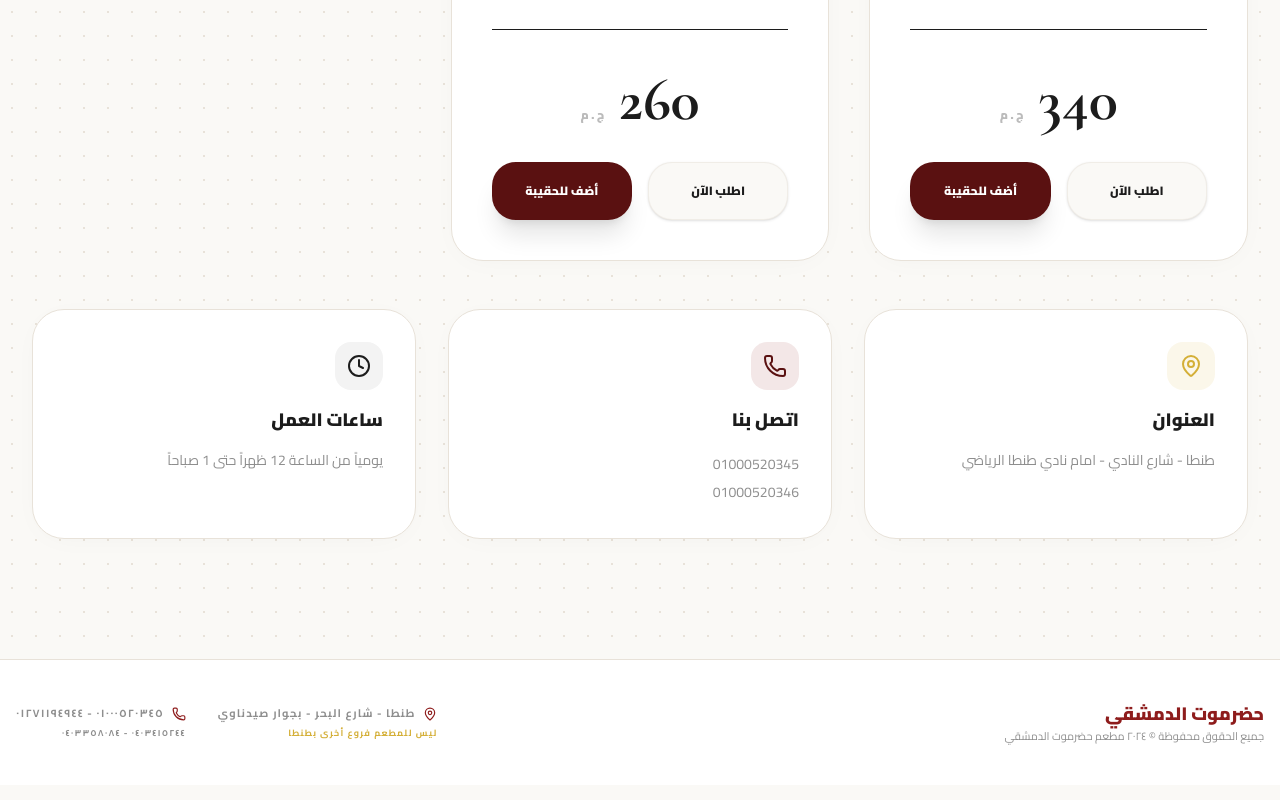
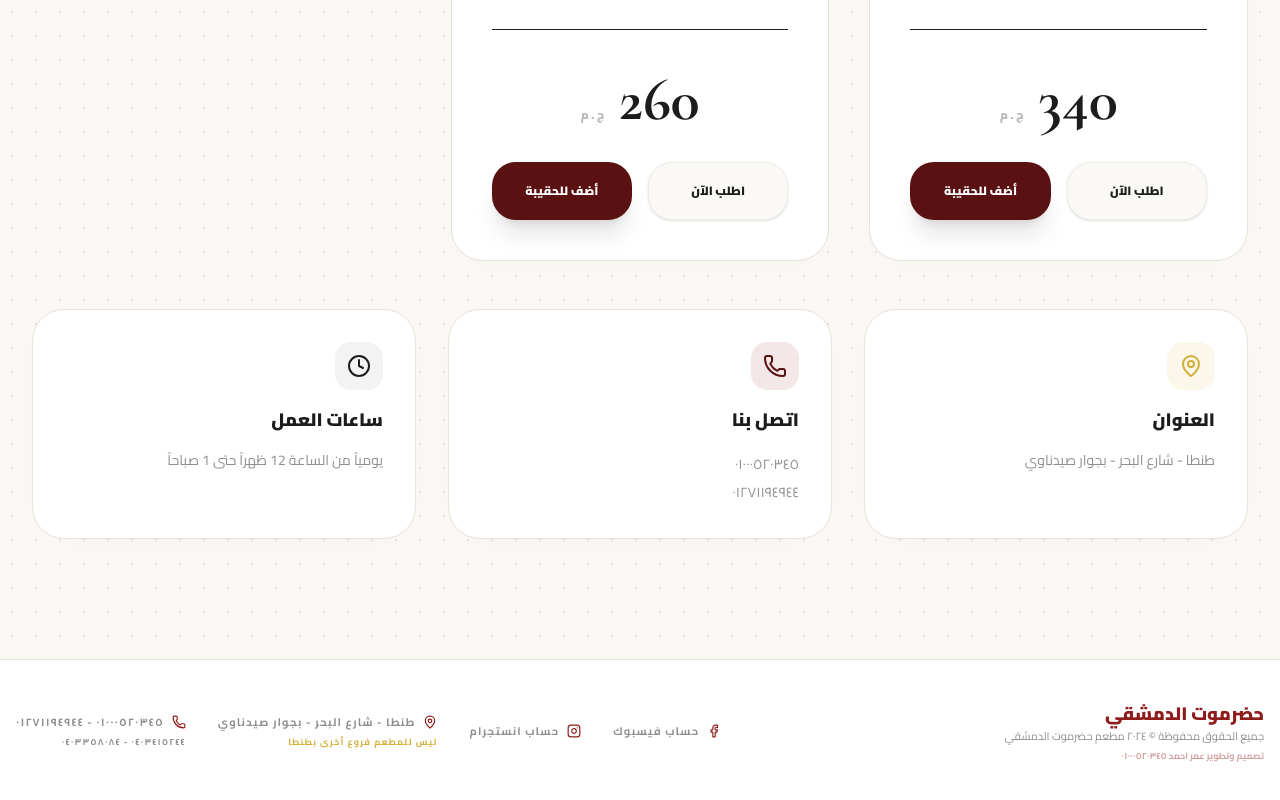
Before and after one commit to mr9995381-art/Hadramo-Eldemshki, a React (Vite) app: page / in a window 1280 px wide. Shown: the part 1704-2504 px from the top of the page. Built offline with nearby package versions, Linux system fonts and the light colour scheme.

Commit message:
feat: Add social media links and improve order message
Includes icons for Instagram and Facebook, and enhances the WhatsApp order message with better formatting and more explicit details for clarity.

```diff
--- a/src/App.tsx
+++ b/src/App.tsx
@@ -11,7 +11,9 @@ import {
   UtensilsCrossed,
   Clock,
   MapPin,
-  Phone
+  Phone,
+  Instagram,
+  Facebook
 } from 'lucide-react';
 import { MENU_DATA, CATEGORIES } from './data/menu';
 import { MenuItem, CartItem } from './types';
@@ -70,19 +72,22 @@ export default function App() {
 
     const restaurantPhone = '201000520345'; // Updated from flyer
 
-    const message = `*طلب جديد من مطعم حضرموت الدمشقي* 🍖
------------------------------------
-*بيانات العميل:*
-👤 الاسم: ${customerInfo.name}
-📱 الهاتف: ${customerInfo.phone}
-📍 العنوان: ${customerInfo.address}
+    const message = `🌟 *طلب جديد من مطعم حضرموت الدمشقي* 🌟
+━━━━━━━━━━━━━━━━━━━
+👤 *بيانات العميل:*
+• الاسم: ${customerInfo.name}
+• الهاتف: ${customerInfo.phone}
+• العنوان: ${customerInfo.address}
 
-*تفاصيل الطلب:*
-${cart.map(item => `• ${item.arabicName} ${item.selectedSize ? `(${sizeLabels[item.selectedSize]})` : ''} x${item.quantity} = ${item.finalPrice * item.quantity} ج.م`).join('\n')}
+🍱 *تفاصيل الطلب:*
+${cart.map(item => `📦 ${item.arabicName} ${item.selectedSize ? `«${sizeLabels[item.selectedSize]}»` : ''}
+   🔢 الكمية: ${item.quantity}
+   💰 السعر: ${item.finalPrice * item.quantity} ج.م`).join('\n\n')}
 
-*الإجمالي:* ${cartTotal} ج.م
------------------------------------
-شكراً لاختياركم حضرموت الدمشقي!`;
+━━━━━━━━━━━━━━━━━━━
+💵 *الإجمالي النهائي:* ${cartTotal} ج.م
+━━━━━━━━━━━━━━━━━━━
+✨ شكراً لاختياركم حضرموت الدمشقي! ✨`;
 
     const encodedMessage = encodeURIComponent(message);
     const whatsappUrl = `https://wa.me/${restaurantPhone}?text=${encodedMessage}`;
@@ -322,14 +327,14 @@ ${cart.map(item => `• ${item.arabicName} ${item.selectedSize ? `(${sizeLabels[
                 <MapPin size={24} />
               </div>
               <h4 className="text-lg font-black arabic">العنوان</h4>
-              <p className="text-sm text-muted arabic">طنطا - شارع النادي - امام نادي طنطا الرياضي</p>
+              <p className="text-sm text-muted arabic">طنطا - شارع البحر - بجوار صيدناوي</p>
             </div>
             <div className="bento-card p-8 flex flex-col gap-4 text-right">
               <div className="w-12 h-12 bg-primary/10 text-primary-dark rounded-2xl flex items-center justify-center">
                 <Phone size={24} />
               </div>
               <h4 className="text-lg font-black arabic">اتصل بنا</h4>
-              <p className="text-sm text-muted arabic leading-loose">01000520345 <br/> 01000520346</p>
+              <p className="text-sm text-muted arabic leading-loose">٠١٠٠٠٥٢٠٣٤٥ <br/> ٠١٢٧١١٩٤٩٤٤</p>
             </div>
             <div className="bento-card p-8 flex flex-col gap-4 text-right">
               <div className="w-12 h-12 bg-ink/5 text-ink rounded-2xl flex items-center justify-center">
@@ -515,9 +520,25 @@ ${cart.map(item => `• ${item.arabicName} ${item.selectedSize ? `(${sizeLabels[
           <div className="text-right flex flex-col items-center md:items-start">
             <h3 className="text-lg font-black text-primary arabic">حضرموت الدمشقي</h3>
             <p className="text-muted text-[11px] arabic">جميع الحقوق محفوظة © ٢٠٢٤ مطعم حضرموت الدمشقي</p>
+            <a
+              href="https://wa.me/201000520345"
+              target="_blank"
+              rel="noopener noreferrer"
+              className="text-primary/40 text-[9px] font-bold arabic mt-1 hover:text-primary transition-colors flex items-center gap-1"
+            >
+              تصميم وتطوير عمر احمد ٠١٠٠٠٥٢٠٣٤٥
+            </a>
           </div>
 
           <div className="flex flex-col md:flex-row gap-8 text-[11px] font-bold text-muted uppercase tracking-widest arabic items-center">
+             <a href="https://www.facebook.com/hadrmotdemshky/" target="_blank" rel="noopener noreferrer" className="hover:text-accent transition-colors flex items-center gap-2">
+               <Facebook size={14} className="text-primary" />
+               حساب فيسبوك
+             </a>
+             <a href="https://instagram.com" target="_blank" rel="noopener noreferrer" className="hover:text-accent transition-colors flex items-center gap-2">
+               <Instagram size={14} className="text-primary" />
+               حساب انستجرام
+             </a>
              <span className="hover:text-accent cursor-pointer transition-colors flex flex-col items-center md:items-start gap-1">
                <div className="flex items-center gap-2">
                 <MapPin size={14} className="text-primary" />
```
